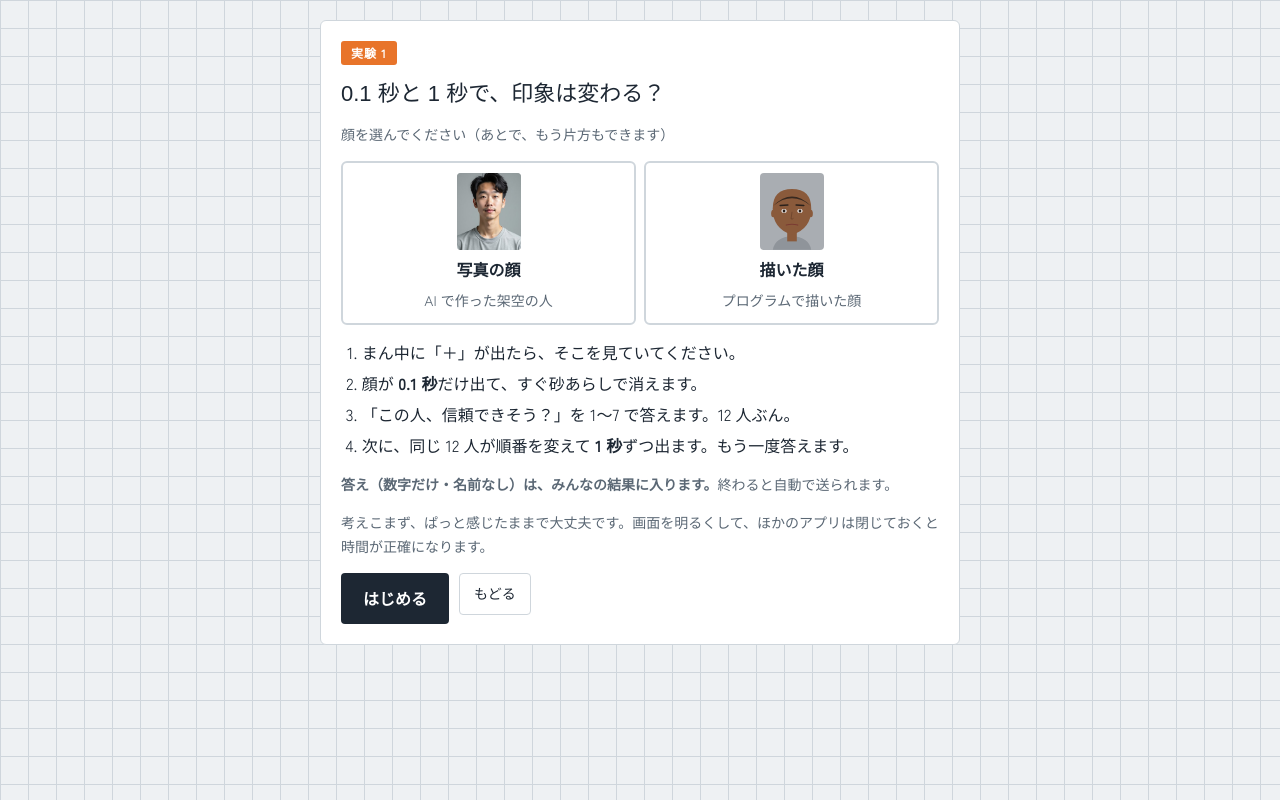
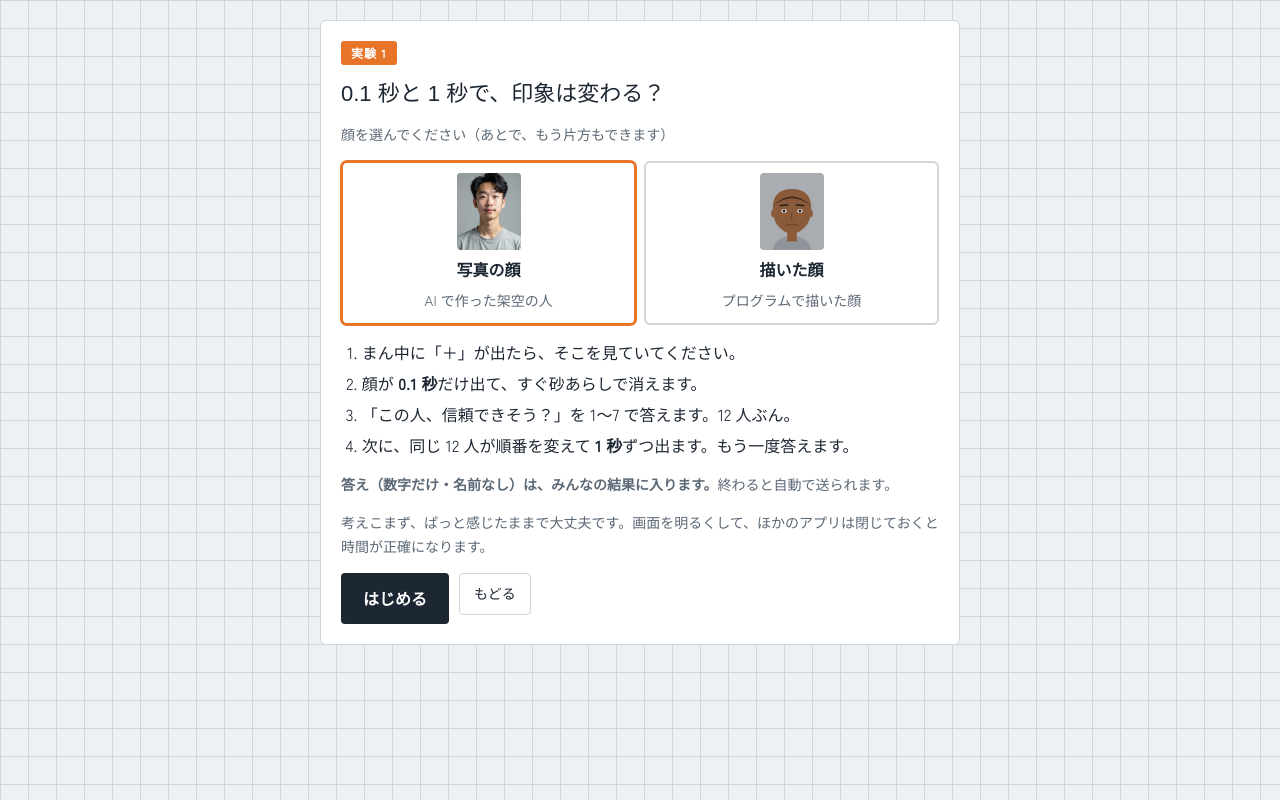
Before and after one commit to bawoatatame-labo/bawoatatame-labo.github.io, a plain HTML site: page 04-first-impression/index.html in a window 1280 px wide. Both pictures are taken after a click on the button 477 px from the left and 323 px from the top of the page. Drawn offline with Linux system fonts and the light colour scheme; a web font is replaced by a local one.

Commit message:
第一印象：顔の種類を選ばずに「はじめる」を押しても写真の顔で始まるように

```diff
--- a/04-first-impression/index.html
+++ b/04-first-impression/index.html
@@ -214,13 +214,13 @@ function home(){
     <p class="note">実験 1 の顔は 2 種類から選べます。プログラムで描いた顔と、AI で作った写真の顔。どちらも架空の人で、実在の人ではありません。元になった研究は、それぞれの結果の画面に書いてあります。みんなの結果は、各実験の 1 回目の人だけで出します（2 回目以降は別に数えます）。</p>
   </div>`));
   document.getElementById("go-crowd").onclick = crowdView;
-  document.getElementById("go-face").onclick = faceIntro;
+  document.getElementById("go-face").onclick = () => faceIntro();   // クリックの情報を顔の種類と取り違えないように（2026-10-25）
   document.getElementById("go-flip").onclick = flipIntro;
 }
 
 /* ---------- 実験 1：0.1 秒と 1 秒 ---------- */
 function faceIntro(pre){
-  let set = pre || "photo";
+  let set = pre === "svg" || pre === "photo" ? pre : "photo";   // 選ばずに「はじめる」でも写真の顔で始まる
   const el = $(`<section class="sheet">
     <span class="tag">実験 1</span>
     <h2>0.1 秒と 1 秒で、印象は変わる？</h2>
```
